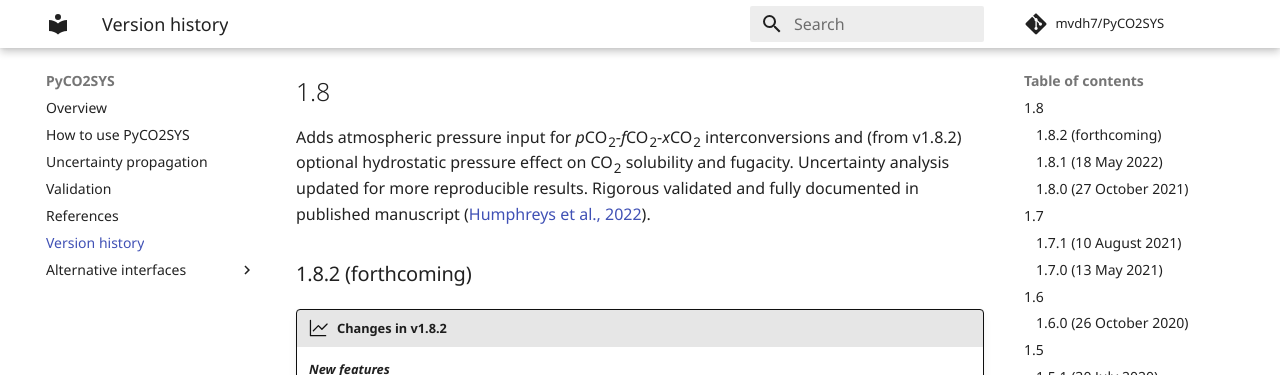
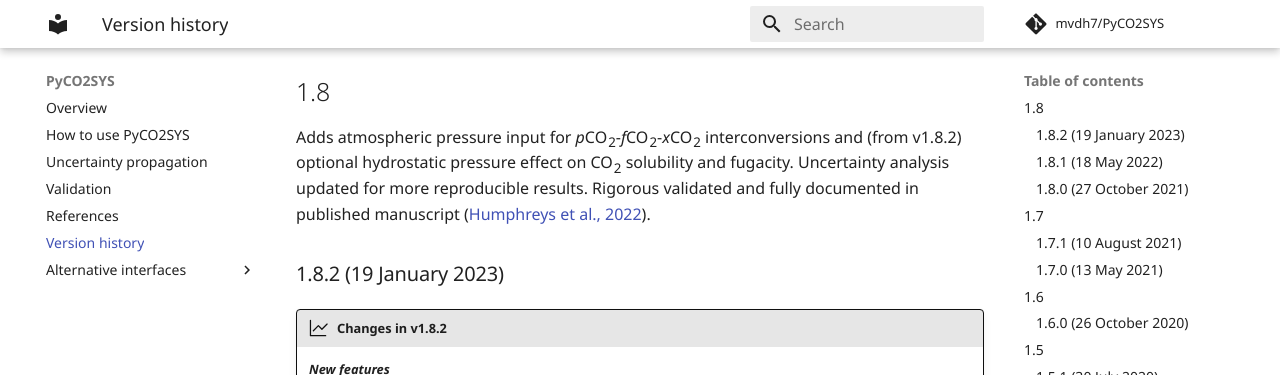
Before and after one commit to mvdh7/PyCO2SYS, an MkDocs documentation site: the page built from docs/versions.md, in a window 1280 px wide and 900 px high, scrolled down 832 px. Shown: the top 375 px of the window. Built offline with MkDocs 1.6.1 and Material for MkDocs 9.7.7, drawn with Linux system fonts in a browser that asks for light colours; formulas are drawn with MathJax 3; comment, search, counter and statistics services are not loaded.

Commit message:
Note v1.8.2 release date

```diff
--- a/docs/versions.md
+++ b/docs/versions.md
@@ -31,7 +31,7 @@
 
 Adds atmospheric pressure input for *p*CO<sub>2</sub>-*f*CO<sub>2</sub>-*x*CO<sub>2</sub> interconversions and (from v1.8.2) optional hydrostatic pressure effect on CO<sub>2</sub> solubility and fugacity.  Uncertainty analysis updated for more reproducible results.  Rigorous validated and fully documented in published manuscript ([Humphreys et al., 2022](https://doi.org/10.5194/gmd-15-15-2022)).
 
-### 1.8.2 (forthcoming)
+### 1.8.2 (19 January 2023)
 
 !!! new-version "Changes in v1.8.2"
 
```
